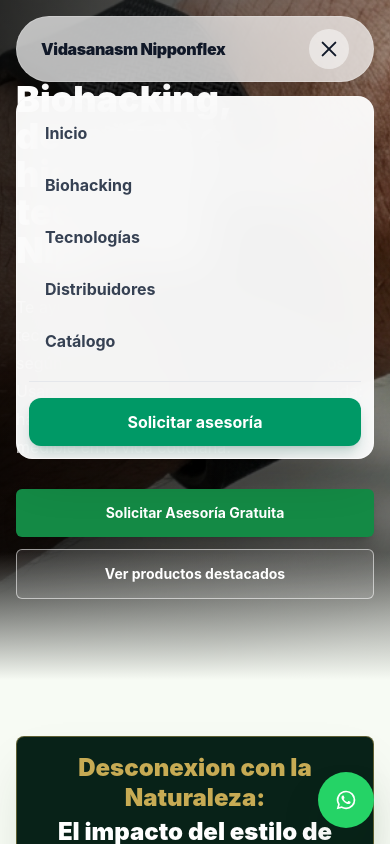
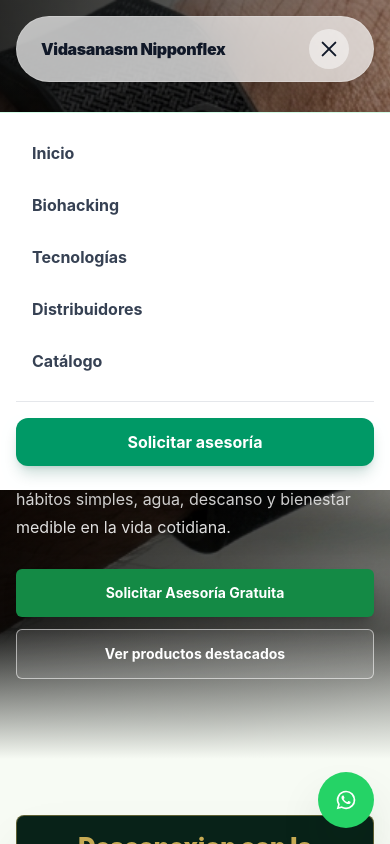
Before and after one commit to matiasvengas12-spec/nipponflex-web, a React (Vite) app: page / in a window 390 px wide. Both pictures are taken after a click on the button "Abrir menú". Shown: the top 844 px of the page. Built offline with nearby package versions, Linux system fonts and the light colour scheme.

Commit message:
Separate mobile menu from hero

```diff
--- a/src/components/landing/HeroSection.jsx
+++ b/src/components/landing/HeroSection.jsx
@@ -11,7 +11,7 @@ function HeroSection() {
       <div className="absolute inset-0 bg-gradient-to-r from-black/72 via-black/42 to-black/10" />
       <div className="absolute inset-0 bg-gradient-to-b from-black/20 via-transparent to-black/55" />
 
-      <div className="relative z-10 mx-auto flex min-h-[680px] max-w-7xl items-center px-4 py-20 sm:min-h-[760px] sm:px-8 lg:min-h-[calc(100svh-72px)] lg:px-10">
+      <div className="relative z-10 mx-auto flex min-h-[680px] max-w-7xl items-center px-4 pb-20 pt-40 sm:min-h-[760px] sm:px-8 sm:py-20 lg:min-h-[calc(100svh-72px)] lg:px-10">
         <div className="max-w-4xl text-white">
           <p className="fx-reveal hidden text-sm font-black uppercase tracking-normal text-white/90 sm:block sm:text-lg">
             Bienestar que se siente, tecnología que se demuestra
--- a/src/components/layout/SiteHeader.jsx
+++ b/src/components/layout/SiteHeader.jsx
@@ -14,9 +14,9 @@ function SiteHeader() {
   const closeMenu = () => setIsMenuOpen(false)
 
   return (
+    <>
       <header className="fixed top-0 left-0 right-0 z-50 pt-4 px-4 sm:px-6 pointer-events-none">
         <div className="mx-auto flex max-w-5xl items-center justify-between gap-3 py-3 px-6 rounded-full border border-white/20 bg-white/70 backdrop-blur-xl shadow-lg shadow-black/5 pointer-events-auto transition-all duration-300">
-
           <a href="/" className="min-w-0 text-base font-black tracking-tight text-gray-900 transition hover:opacity-80 sm:text-lg">
             Vidasanasm Nipponflex
           </a>
@@ -66,15 +66,16 @@ function SiteHeader() {
           </span>
         </button>
         </div>
+      </header>
 
-      {/* Mobile Menu Dropdown */}
+      {/* Mobile Menu Panel */}
       <div
         id="mobile-menu"
-        className={`fixed left-4 right-4 top-24 max-h-[calc(100dvh-7rem)] overflow-y-auto rounded-2xl border border-white/30 bg-white/95 backdrop-blur-xl shadow-2xl shadow-black/15 transition-all duration-300 origin-top pointer-events-auto sm:left-6 sm:right-6 lg:hidden ${
-          isMenuOpen ? 'translate-y-0 opacity-100 scale-100' : '-translate-y-2 opacity-0 scale-95 pointer-events-none'
+        className={`fixed inset-x-0 top-[7rem] z-40 max-h-[calc(100dvh-7rem)] overflow-y-auto border-t border-emerald-100 bg-white px-4 pb-6 pt-4 shadow-2xl shadow-black/20 transition-all duration-300 origin-top pointer-events-auto sm:px-6 lg:hidden ${
+          isMenuOpen ? 'translate-y-0 opacity-100' : '-translate-y-3 opacity-0 pointer-events-none'
         }`}
       >
-        <div className="p-3 flex flex-col gap-2">
+        <div className="mx-auto flex max-w-md flex-col gap-2">
           <nav aria-label="Navegación principal" className="flex flex-col gap-1">
             {navItems.map((item) => (
               <a
@@ -103,7 +104,7 @@ function SiteHeader() {
           </a>
         </div>
       </div>
-    </header>
+    </>
   )
 }
 
```
Lines whose indentation alone changed are shown as unchanged.
